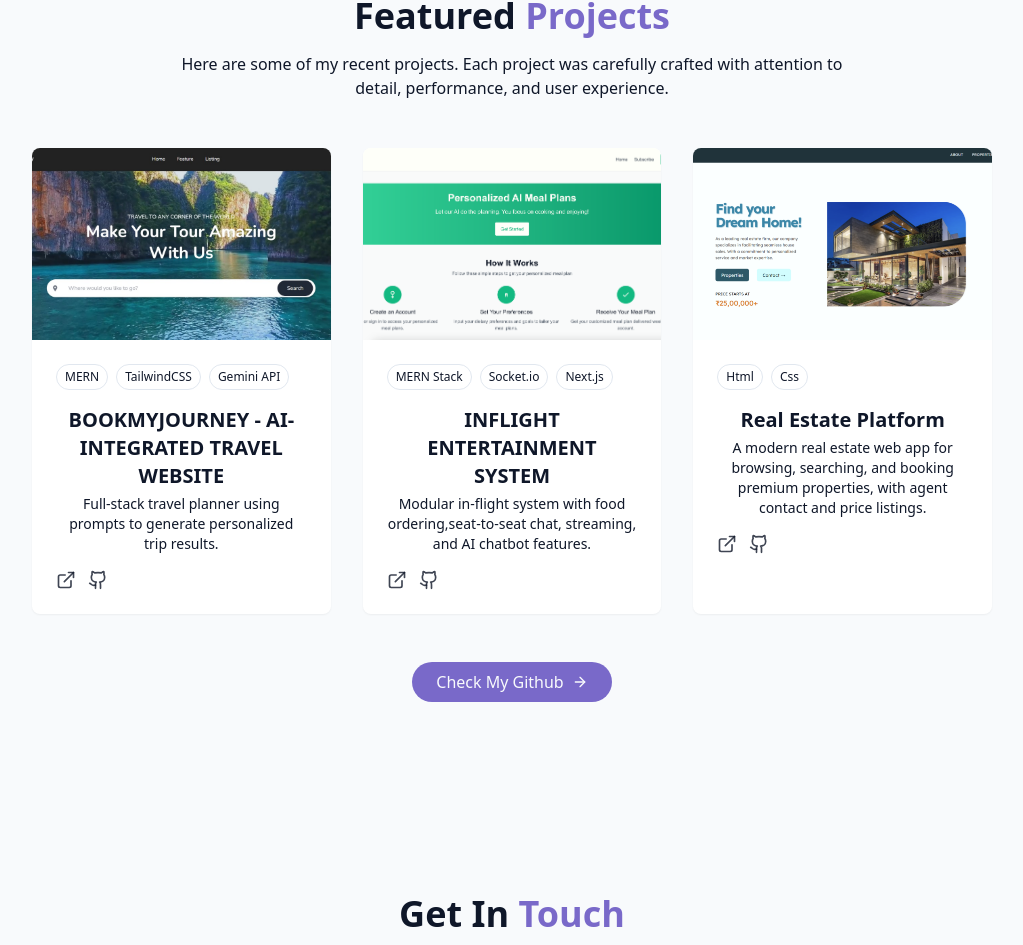
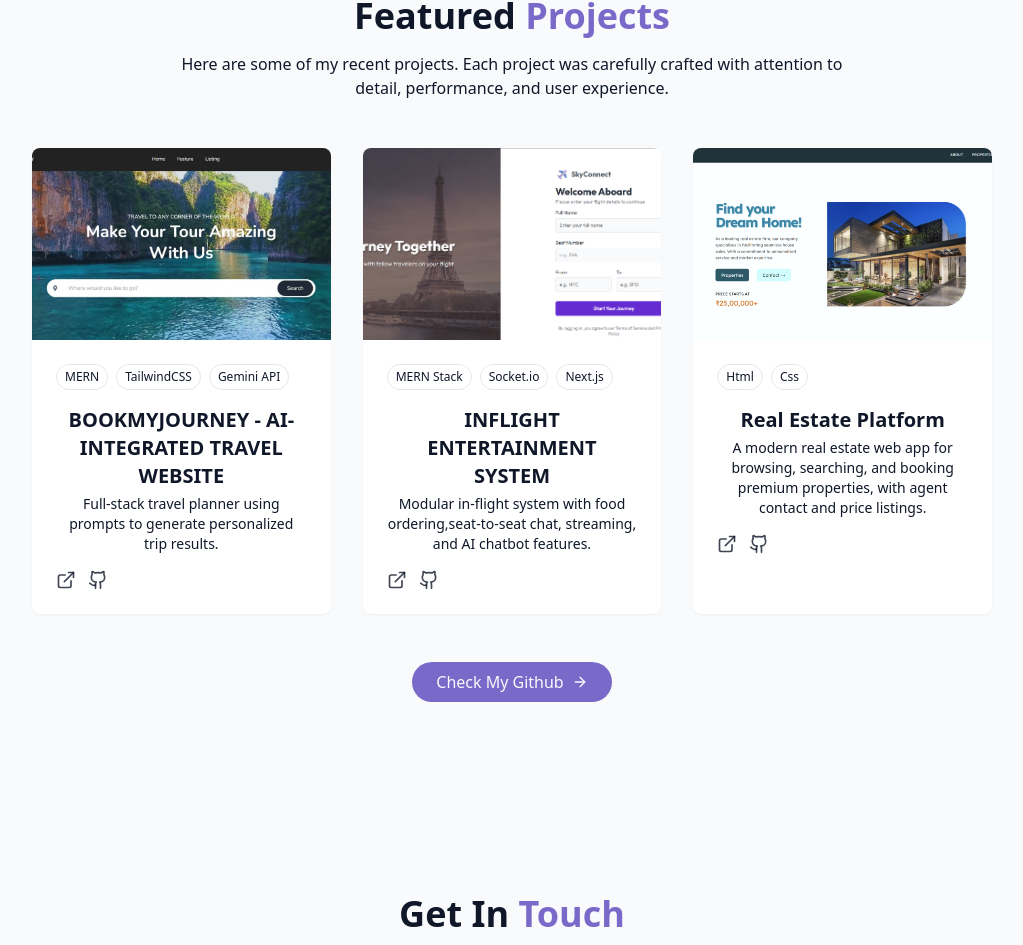
Before and after one commit to Nirjith13/personal-portfolio, a React (Vite) app: page / in a window 1280 px wide. Shown: the part 2710-3655 px from the top of the page, without its empty margins (128-1151 px from the left). Built offline with nearby package versions, Linux system fonts and the light colour scheme.

Commit message:
Update ProjectsSection.jsx

```diff
--- a/src/components/ProjectsSection.jsx
+++ b/src/components/ProjectsSection.jsx
@@ -15,7 +15,7 @@ const projects = [
     title: "INFLIGHT ENTERTAINMENT SYSTEM",
     description:
       "Modular in-flight system with food ordering,seat-to-seat chat, streaming, and AI chatbot features.",
-    image: "/projects/project2.png",
+    image: "/projects/adl.png",
     tags: ["MERN Stack", "Socket.io", "Next.js"],
     demoUrl: "#",
     githubUrl: "#",
```
